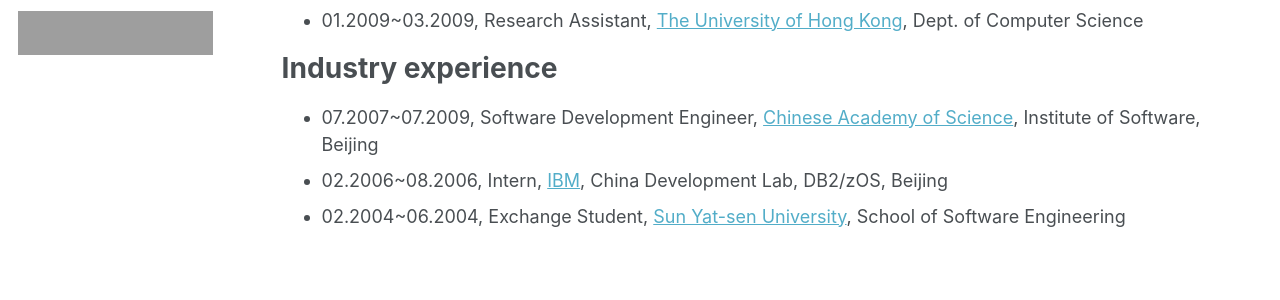
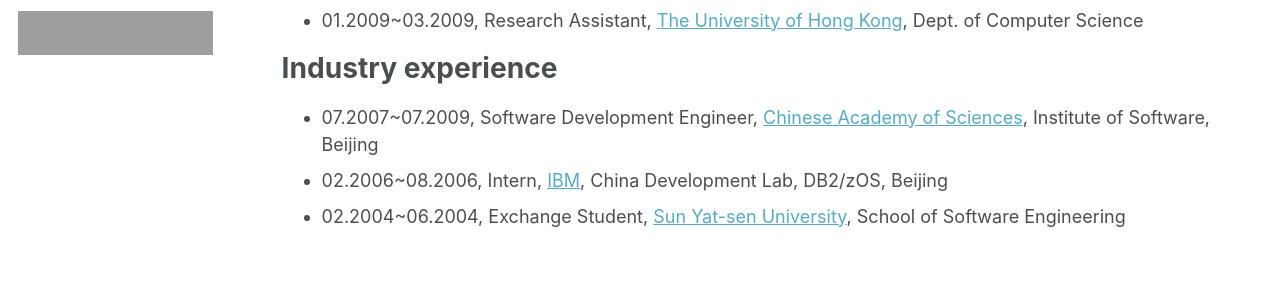
Before and after one commit to xjtujay/xjtujay.github.io, a Jekyll site: the page built from _pages/cv.md, in a window 1280 px wide and 1177 px high, cut to the strip 549-849 px from the top of the window. Built offline with Jekyll 4.4.1, drawn with Linux system fonts in a browser that asks for light colours; some web fonts are replaced; grey boxes are pictures that could not be loaded.

Commit message:
Update cv.md

```diff
--- a/_pages/cv.md
+++ b/_pages/cv.md
@@ -26,6 +26,6 @@ Academic experience
 
 Industry experience
 ======
-* 07.2007~07.2009, Software Development Engineer, [Chinese Academy of Science](http://www.iscas.ac.cn/), Institute of Software, Beijing
+* 07.2007~07.2009, Software Development Engineer, [Chinese Academy of Sciences](http://www.iscas.ac.cn/), Institute of Software, Beijing
 * 02.2006~08.2006, Intern, [IBM](https://www.ibm.com/cn-zh), China Development Lab, DB2/zOS, Beijing
 * 02.2004~06.2004, Exchange Student, [Sun Yat-sen University](https://sse.sysu.edu.cn/), School of Software Engineering
```
